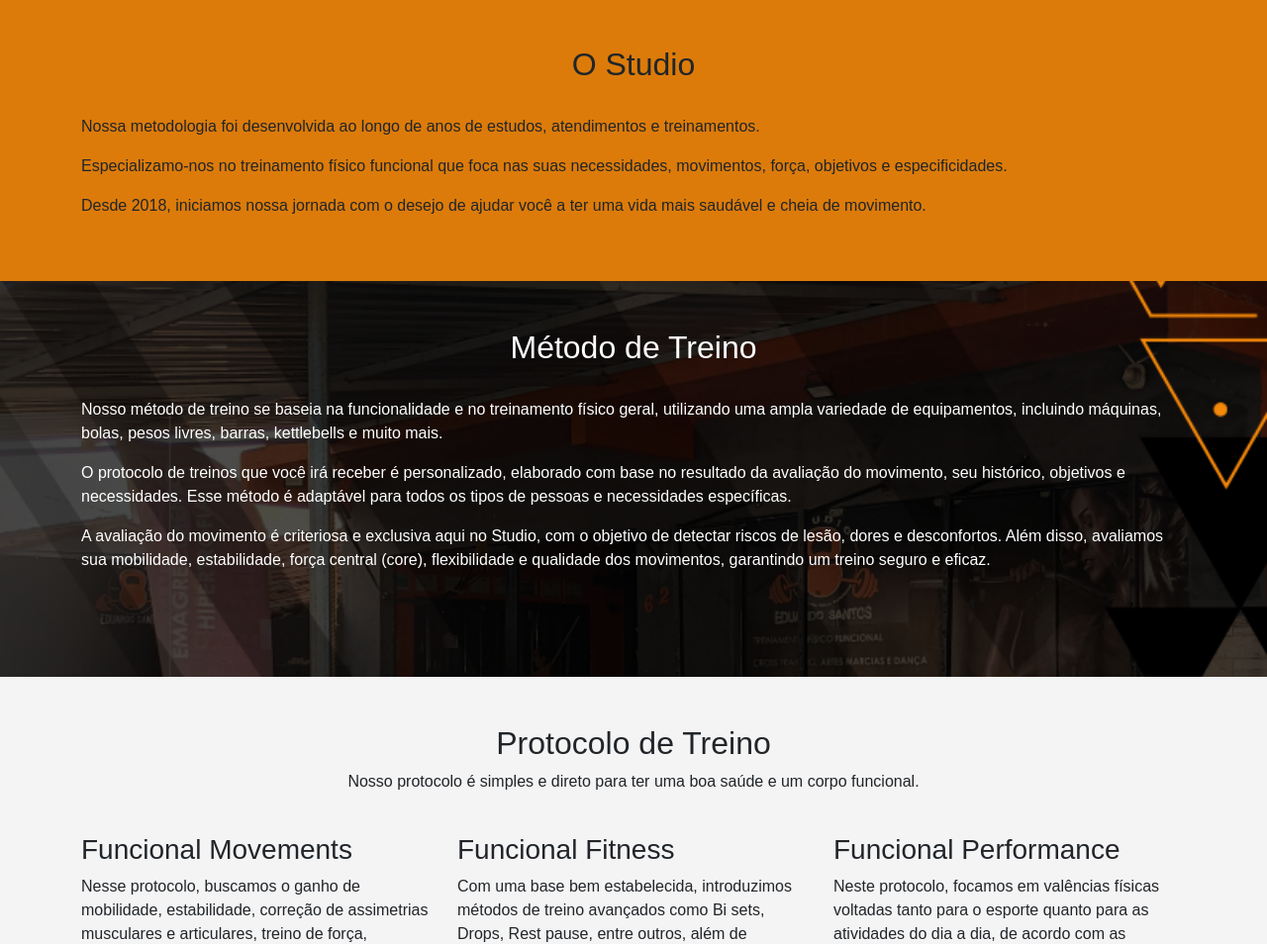
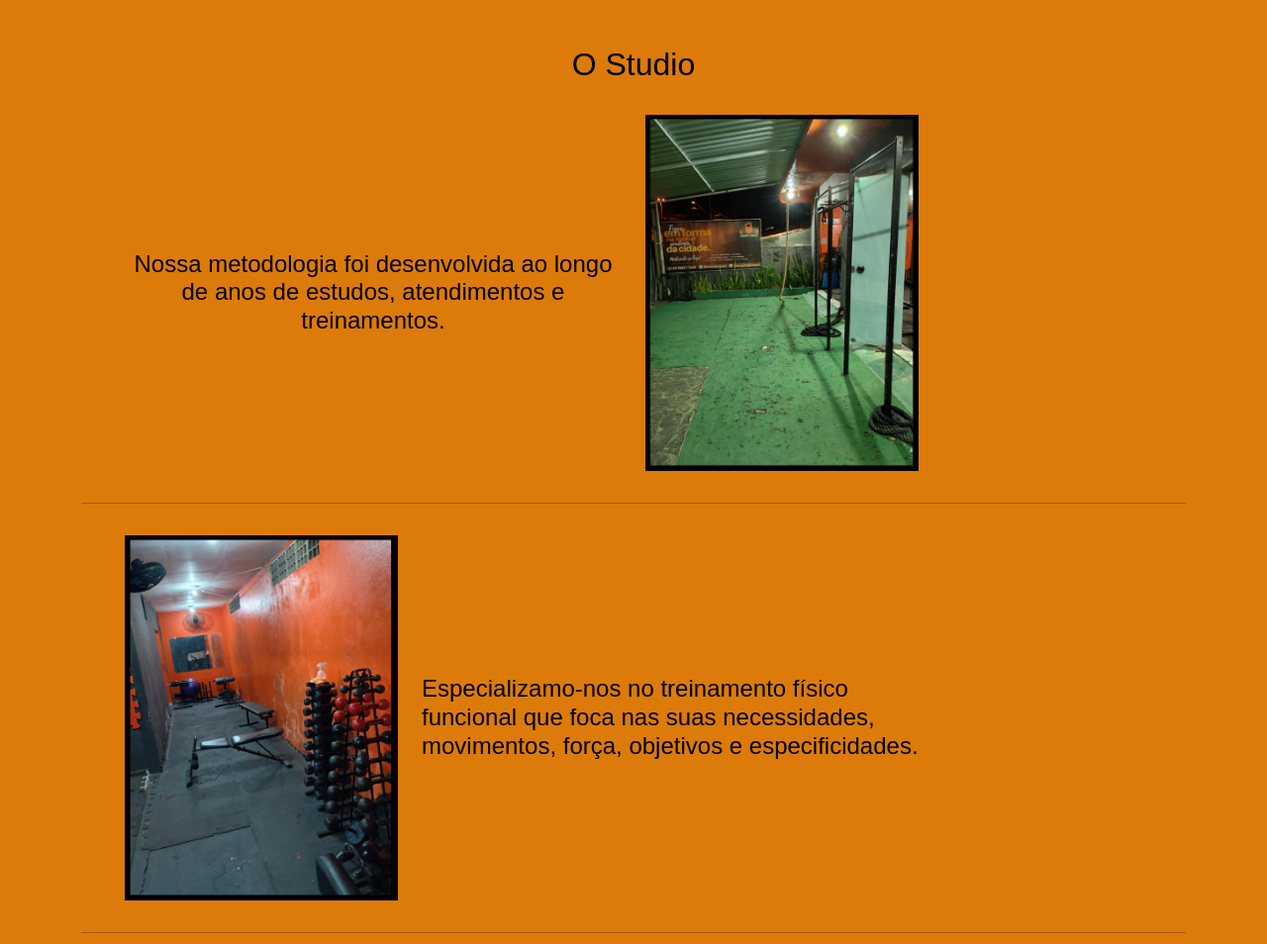
Before and after one commit to Amarildop1/siteStudio-Old, a plain HTML site: page index.html in a window 1280 px wide. Shown: the part 304-1258 px from the top of the page at 99% size. Drawn offline with nearby package versions, Linux system fonts and the light colour scheme.

Commit message:
Refeito a seção 'Sobre'

```diff
--- a/index.html
+++ b/index.html
@@ -17,7 +17,7 @@
             </button>
             <div class="collapse navbar-collapse" id="navbarNav">
                 <ul class="navbar-nav ms-auto">
-                    <li class="nav-item"> <a class="nav-link" href="#home"> Home </a> </li>
+                   <!-- <li class="nav-item"> <a class="nav-link" href="#home"> Home </a> </li> -->
                     <li class="nav-item"> <a class="nav-link" href="#sobre"> O Studio </a> </li>
                     <li class="nav-item"> <a class="nav-link" href="#metodo"> Método de Treino </a> </li>
                     <li class="nav-item"> <a class="nav-link" href="#protocolo"> Protocolo de Treino </a> </li>
@@ -45,11 +45,26 @@
     <section id="sobre" class="py-5">
         <div class="container">
             <h2 class="text-center"> O Studio </h2>
-            <br> <!-- Gambiarra temporária -->
 
-            <p> Nossa metodologia foi desenvolvida ao longo de anos de estudos, atendimentos e treinamentos. </p>
-            <p> Especializamo-nos no treinamento físico funcional que foca nas suas necessidades, movimentos, força, objetivos e especificidades. </p>
-            <p> Desde 2018, iniciamos nossa jornada com o desejo de ajudar você a ter uma vida mais saudável e cheia de movimento.</p>
+            <div class="row imagemEtextos">
+                <h4 class="col-lg-6 text-center my-auto"> Nossa metodologia foi desenvolvida ao longo de anos de estudos, atendimentos e treinamentos. </h4>
+                <img src="imagem1.png" alt="" class="col-lg-4 imagens-entre-textos">
+            </div>
+
+            <hr style="margin: 1.5rem 0 1.5rem 0">
+
+            <div class="row imagemEtextos">
+                <img src="imagem2.png" alt="" class="col-lg-6 imagens-entre-textos">
+                <h4 class="col-lg-6 order-lg-2 my-auto"> Especializamo-nos no treinamento físico funcional que foca nas suas necessidades, movimentos, força, objetivos e especificidades. </h4>
+            </div>
+
+            <hr style="margin: 2rem 0 2rem 0">
+
+            <div class="row imagemEtextos">
+                <h4 class="col-lg-6 text-center my-auto"> Desde 2018, iniciamos nossa jornada com o desejo de ajudar você a ter uma vida mais saudável e cheia de movimento.</h4>
+                <img src="imagem3.png" alt="" class="col-lg-6 imagens-entre-textos">
+            </div>
+
         </div>
     </section>
 
--- a/styles.css
+++ b/styles.css
@@ -52,6 +52,16 @@ section {
 /* Section Sobre */
 #sobre{
     background-color: #dc7b0a;
+    color: black;
+}
+
+.imagens-entre-textos{
+    width: 300px;
+    padding: auto;
+}
+
+.imagemEtextos{
+    margin: 2rem;
 }
 
 /* Section Método de Treino */
```
